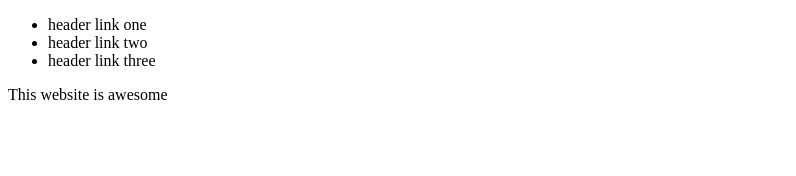
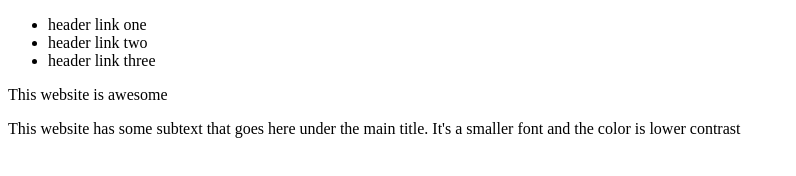
Before and after one commit to riverafr1/Landing-Page-Project, a plain HTML site: page index.html in a window 1280 px wide. Shown: the whole page, without its empty margins (0-796 px from the left). Drawn offline with Linux system fonts and the light colour scheme.

Commit message:
Add paragraph to hero-body div

```diff
--- a/index.html
+++ b/index.html
@@ -21,7 +21,7 @@
     </div>
 
     <div class="hero body">
-
+        <p>This website has some subtext that goes here under the main title. It's a smaller font and the color is lower contrast</p>
     </div>
 
 </body>
```
